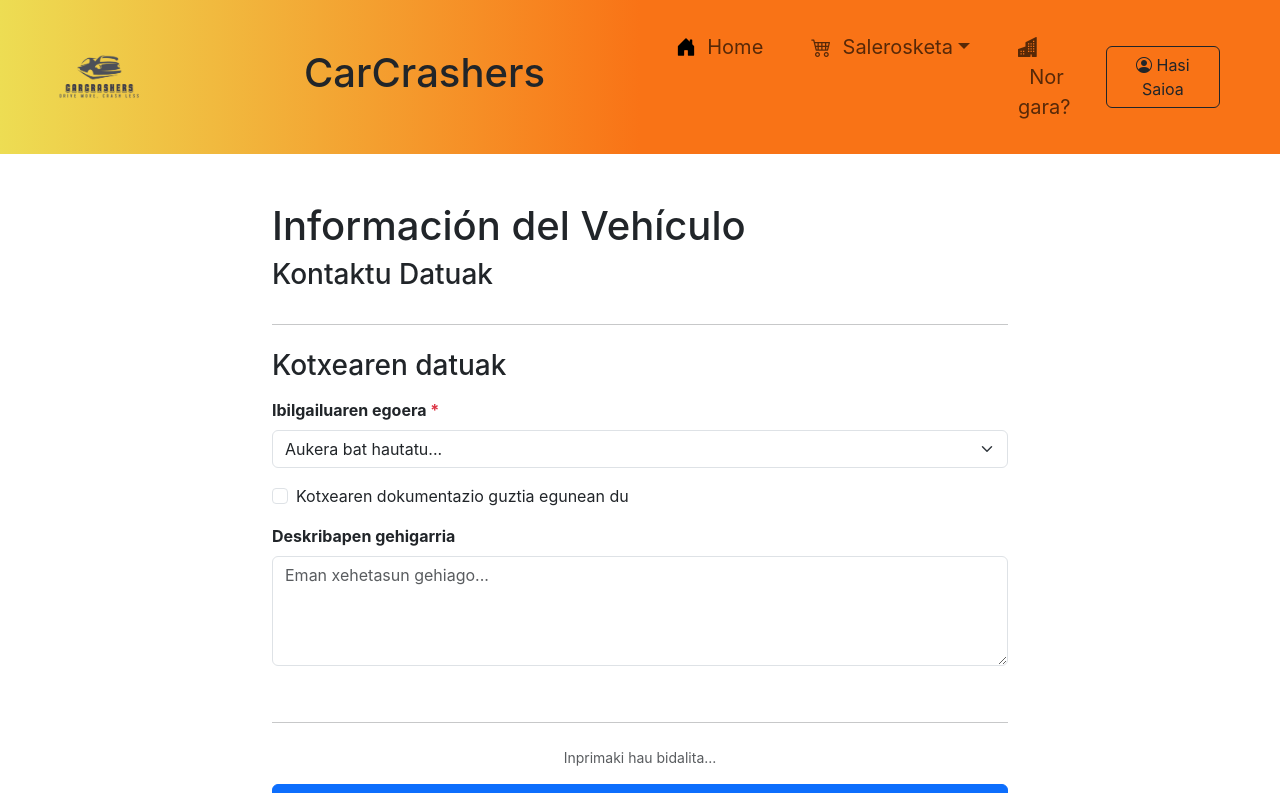
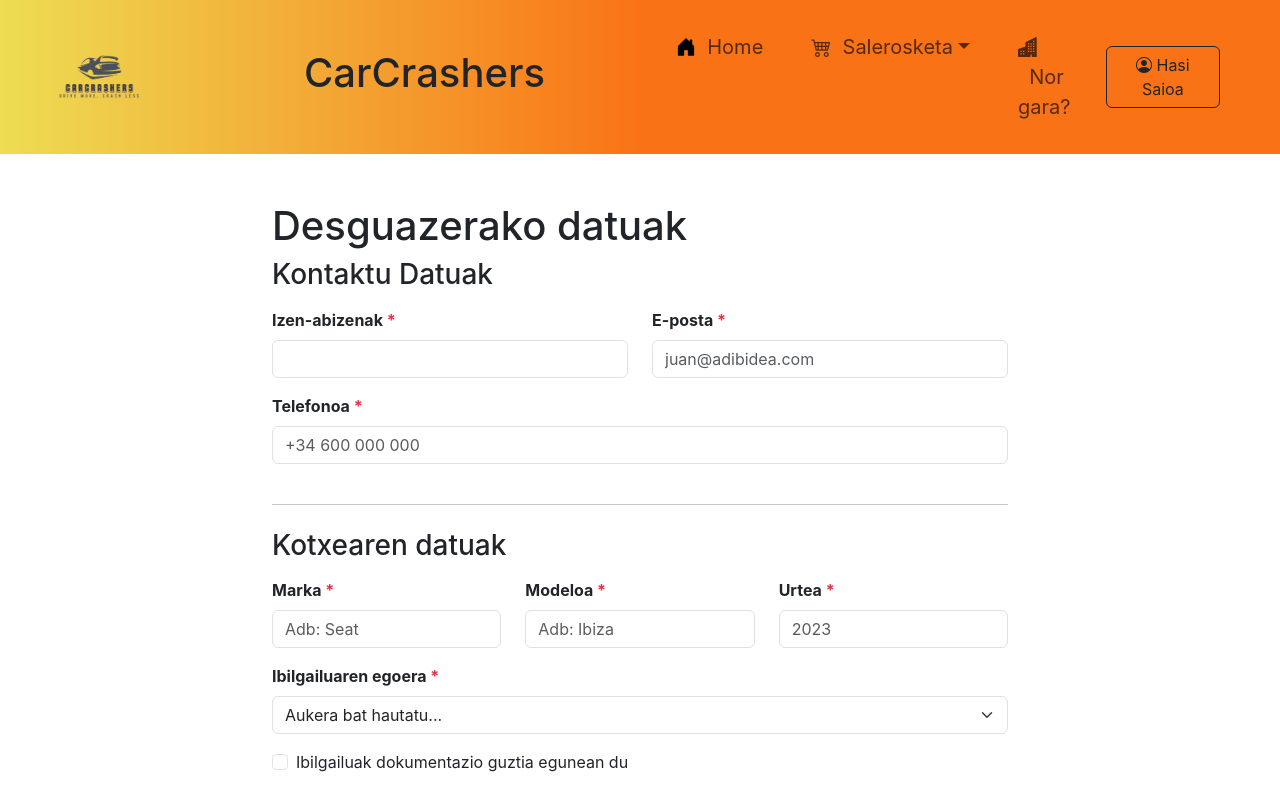
Before and after one commit to CarCrashers/Erronka, a React (Create React App) app in the folder car_crashers_ui/: page /Desguazatu in a window 1280 px wide. Shown: the top 793 px of the page. Built offline with nearby package versions, Linux system fonts and the light colour scheme.

Commit message:
izenak konpondu berdin deitu daitezen

```diff
--- a/car_crashers_ui/src/components/ui/desguazatu/input.js
+++ b/car_crashers_ui/src/components/ui/desguazatu/input.js
@@ -1,17 +1,15 @@
 import React from "react";
 
-function Input() {
+const Input = ({ label, name, type = 'text', placeholder, value, onChange, required = false }) => {
 
-    const Input = ({ label, name, type = 'text', placeholder, value, onChange, required = false, className = '' }) => {
     return (
         <div className="mb-3">
             <label htmlFor={name} className="form-label fw-bold">
                 {label} {required && <span className="text-danger">*</span>}
             </label>
-            <input className="form-control" type={type} id={name} name={name} placeholder={placeholder} value={value} onChange={onChange} required={required}/>
+            <input  className="form-control"  type={type}  id={name}  name={name}  placeholder={placeholder}  value={value || ''} onChange={onChange} required={required}/>
         </div>
-        );
-    };
-}
+    );
+};
 
 export default Input;
--- a/car_crashers_ui/src/components/ui/forms/kontaktuForm.js
+++ b/car_crashers_ui/src/components/ui/forms/kontaktuForm.js
@@ -5,20 +5,20 @@ const KontaktuForm = ({ formData, handleChange }) => {
   return (
     <div className="card border-0">
         <div className="card-body p-0">
-            <h3 className="section-title">Kontaktu Datuak</h3>
+            <h3 className="section-title mb-3">Kontaktu Datuak</h3>
 
             <div className="row">
                 <div className="col-md-6">
-                    <Input label="Izena osoa" name="izenOsoa" value={formData.izenOsoa} onChange={handleChange} required/>
+                    <Input label="Izen-abizenak" name="izenOsoa" value={formData.izenOsoa} onChange={handleChange} required/>
                 </div>
                 <div className="col-md-6">
-                    <Input label="Emaila" name="emaila" type="email" value={formData.email} onChange={handleChange} required placeholder="juan@adibidea.com"/>
+                    <Input label="E-posta" name="email" type="email" value={formData.email} onChange={handleChange} required placeholder="juan@adibidea.com"/>
                 </div>
             </div>
 
             <div className="row">
                 <div className="col-12">
-                    <Input label="Telefonoa" name="telefonoa" type="tel" value={formData.telefono} onChange={handleChange} required placeholder="+34 600 000 000"/>
+                    <Input label="Telefonoa" name="telefono" type="tel" value={formData.telefono} onChange={handleChange} required placeholder="+34 600 000 000"/>
                 </div>
             </div>
         </div>
--- a/car_crashers_ui/src/components/ui/forms/kotxeForm.js
+++ b/car_crashers_ui/src/components/ui/forms/kotxeForm.js
@@ -17,10 +17,10 @@ const KotxeForm = ({ formData, handleChange, handleCheckboxChange }) => {
 
         <div className="row">
             <div className="col-md-4">
-                <Input label="Marka" name="marca" value={formData.marca} onChange={handleChange} required placeholder="Adib: Seat"/>
+                <Input label="Marka" name="marca" value={formData.marca} onChange={handleChange} required placeholder="Adb: Seat"/>
             </div>
             <div className="col-md-4">
-                <Input label="Modeloa" name="modelo" value={formData.modelo} onChange={handleChange} required placeholder="Adib: Ibiza"/>
+                <Input label="Modeloa" name="modelo" value={formData.modelo} onChange={handleChange} required placeholder="Adb: Ibiza"/>
             </div>
             <div className="col-md-4">
                 <Input label="Urtea" name="ano" type="number" value={formData.ano} onChange={handleChange} required placeholder="2023"/>
@@ -35,7 +35,7 @@ const KotxeForm = ({ formData, handleChange, handleCheckboxChange }) => {
 
         <div className="mb-3 form-check">
             <input type="checkbox" className="form-check-input" id="documentacionOk" name="documentacionOk" checked={formData.documentacionOk} onChange={handleCheckboxChange}/>
-            <label className="form-check-label" htmlFor="documentacionOk">Kotxearen dokumentazio guztia egunean du</label>
+            <label className="form-check-label" htmlFor="documentacionOk">Ibilgailuak dokumentazio guztia egunean du</label>
         </div>
 
         <div className="mb-3">
--- a/car_crashers_ui/src/pages/desguazatu.js
+++ b/car_crashers_ui/src/pages/desguazatu.js
@@ -49,7 +49,7 @@ const Desguazatu = () => {
           <div className="container py-5">
             <div className="row justify-content-center">
                 <div className="col-lg-8">
-                    <h1>Información del Vehículo</h1>
+                    <h1>Desguazerako datuak</h1>
                     <form onSubmit={handleSubmit} className="main-form">
                         <KontaktuForm formData={formData} handleChange={handleChange}/>
                         <hr className="section-divider my-4"/>
```
